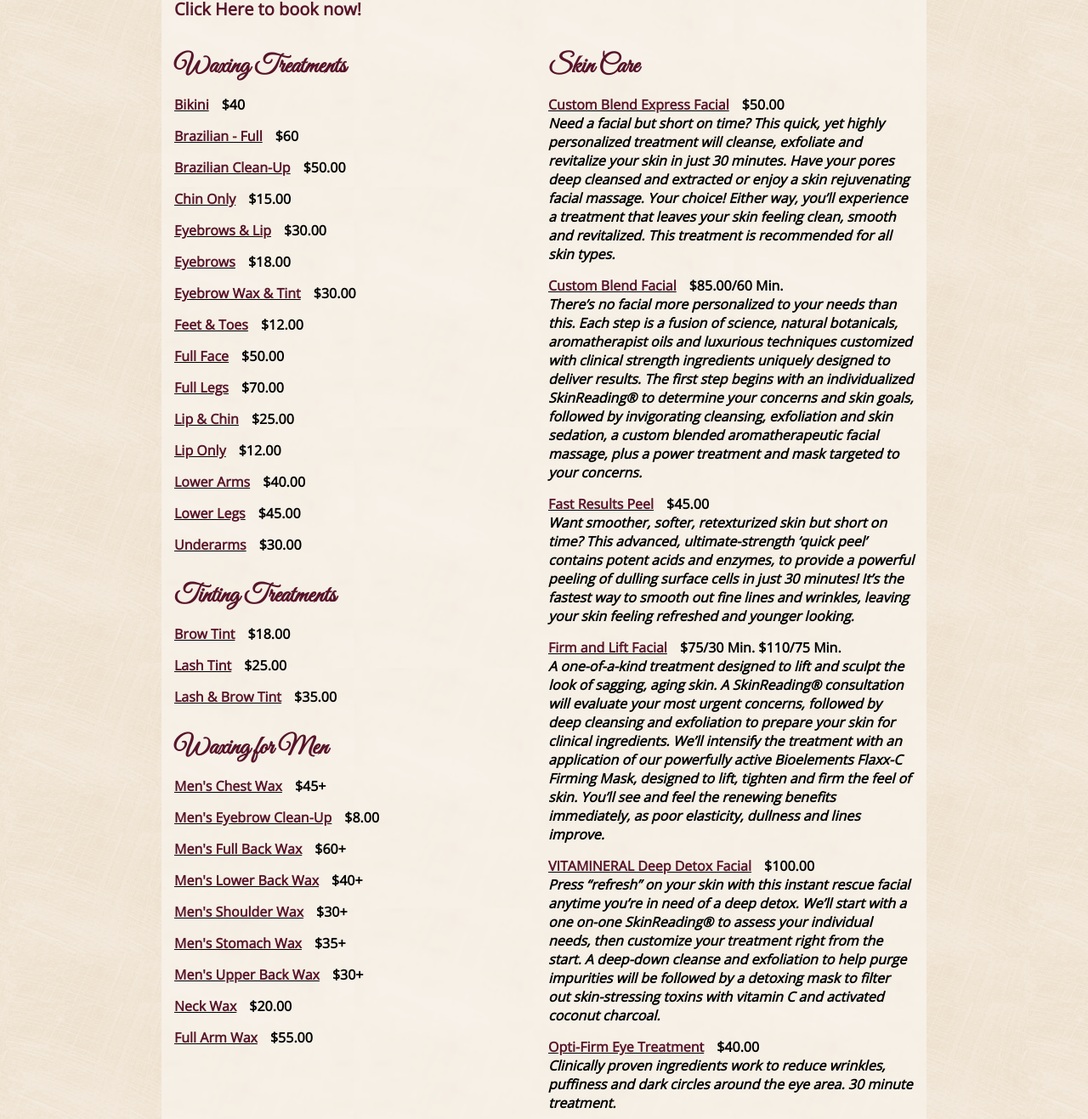
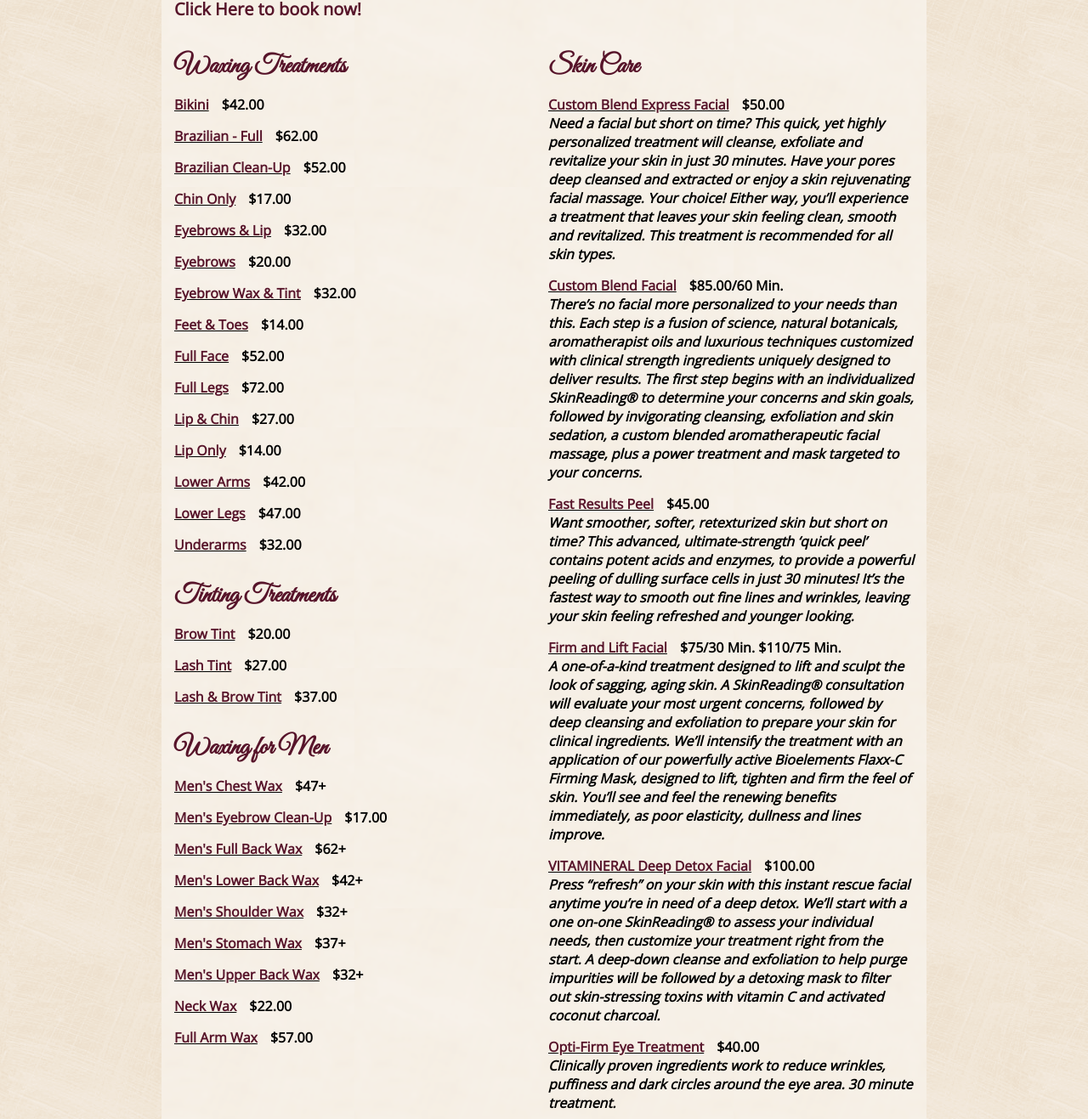
Before and after one commit to susanspedispa/susanspedispa.github.io, a Jekyll site: the page built from menu/spa.html, in a window 1280 px wide. Shown: the part 220-1537 px from the top of the page at 85% size. Built offline with Jekyll 4.4.1, drawn with Linux system fonts in a browser that asks for light colours.

Commit message:
Update spa.yml

```diff
--- a/_data/spa.yml
+++ b/_data/spa.yml
@@ -4,107 +4,107 @@ menu:
     - name: Waxing Treatments
       treatments:
         - name: Bikini
-          price: $40
+          price: $42.00
           description:
 
         - name: Brazilian - Full
-          price: $60
+          price: $62.00
           description:
 
         - name: Brazilian Clean-Up
-          price: $50.00
+          price: $52.00
           description:
 
         - name: Chin Only
-          price: $15.00
+          price: $17.00
           description:
 
         - name: Eyebrows & Lip
-          price: $30.00
+          price: $32.00
           description:
 
         - name: Eyebrows
-          price: $18.00
+          price: $20.00
           description:
 
         - name: Eyebrow Wax & Tint
-          price: $30.00
+          price: $32.00
           description:
 
         - name: Feet & Toes
-          price: $12.00
+          price: $14.00
           description:
 
         - name: Full Face
-          price: $50.00
+          price: $52.00
           description:
 
         - name: Full Legs
-          price: $70.00
+          price: $72.00
           description:
 
         - name: Lip & Chin
-          price: $25.00
+          price: $27.00
           description:
 
         - name: Lip Only
-          price: $12.00
+          price: $14.00
           description:
 
         - name: Lower Arms
-          price: $40.00
+          price: $42.00
           description:
 
         - name: Lower Legs
-          price: $45.00
+          price: $47.00
           description:
 
         - name: Underarms
-          price: $30.00
+          price: $32.00
           description:
 
     - name: Tinting Treatments
       treatments:
         - name: Brow Tint
-          price: $18.00
+          price: $20.00
           description:
 
         - name: Lash Tint
-          price: $25.00
+          price: $27.00
           description:
 
         - name: Lash & Brow Tint
-          price: $35.00
+          price: $37.00
           description:
 
     - name: Waxing for Men
       treatments:
         - name: Men's Chest Wax
-          price: $45+
+          price: $47+
           description:
         - name: Men's Eyebrow Clean-Up
-          price: $8.00
+          price: $17.00
           description:
         - name: Men's Full Back Wax
-          price: $60+
+          price: $62+
           description:
         - name: Men's Lower Back Wax
-          price: $40+
+          price: $42+
           description:
         - name: Men's Shoulder Wax
-          price: $30+
+          price: $32+
           description:
         - name: Men's Stomach Wax
-          price: $35+
+          price: $37+
           description:
         - name: Men's Upper Back Wax
-          price: $30+
+          price: $32+
           description:
         - name: Neck Wax
-          price: $20.00
+          price: $22.00
           description:
         - name: Full Arm Wax
-          price: $55.00
+          price: $57.00
           description:
 
 - position: right
```
